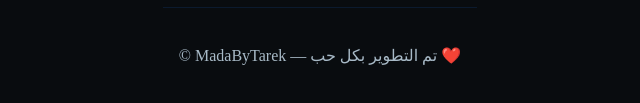
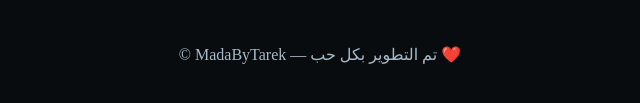
Before and after one commit to Tareksalame/qatrelnada, a website: page pages/index.html in a window 1280 px wide. Shown: the part 1289-1392 px from the top of the page, 320-960 px from the left. Drawn offline with Linux system fonts and the light colour scheme.

Commit message:
Fix footer border style in CSS

```diff
--- a/pages/style.css
+++ b/pages/style.css
@@ -201,8 +201,7 @@ option
 }
 /* ===== Footer ===== */
 .footer{
-  border-top:1px solid #0b1a2e;
-  padding:22px 16px;text-align:center;color:#a8bac7
+padding:22px 16px;text-align:center;color:#a8bac7
 }
 #design
 {
```
